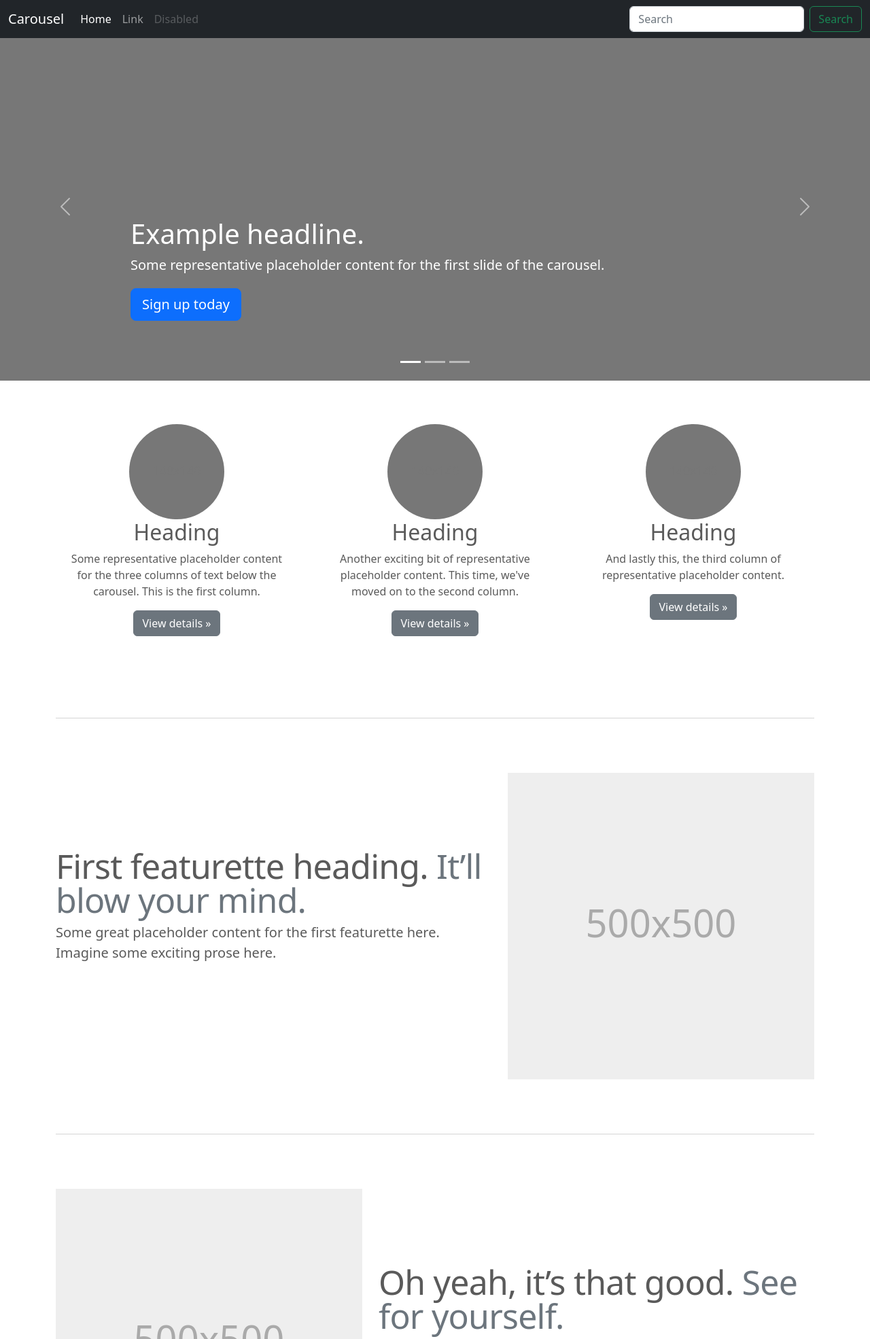
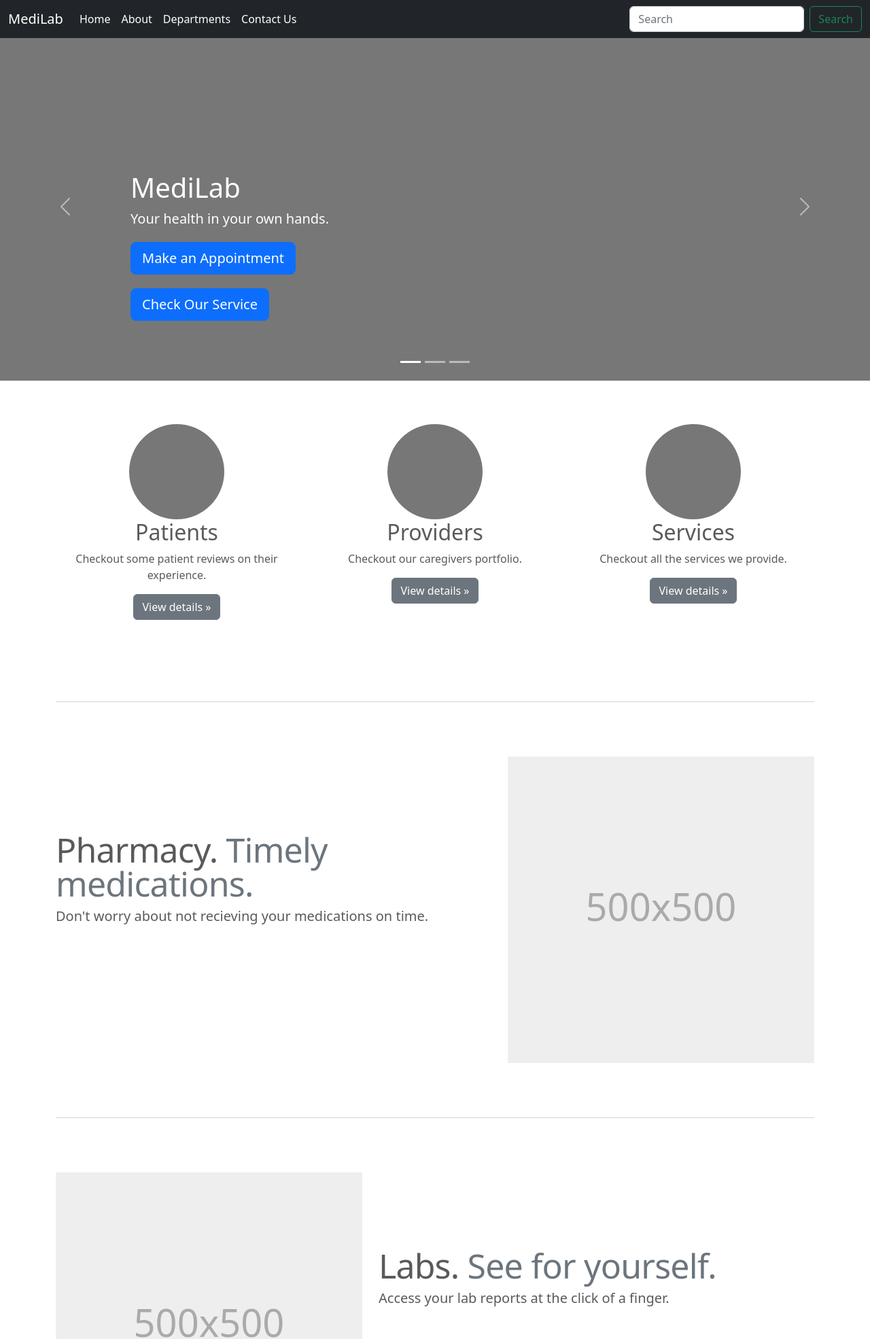
Before and after one commit to Chinchilla7/Pssp-2, a Flask app: page / in a window 1280 px wide. Shown: the top 1970 px of the page at 68% size. Run offline with Flask 2, Linux system fonts and the light colour scheme; parts of the project's set-up code (start-up, migrations or seed data) failed here and were passed over; some libraries are stand-ins or nearby versions.

Commit message:
Update index.html

```diff
--- a/templates/index.html
+++ b/templates/index.html
@@ -78,7 +78,7 @@
 <header>
   <nav class="navbar navbar-expand-md navbar-dark fixed-top bg-dark">
     <div class="container-fluid">
-      <a class="navbar-brand" href="#">Carousel</a>
+      <a class="navbar-brand" href="#">MediLab</a>
       <button class="navbar-toggler" type="button" data-bs-toggle="collapse" data-bs-target="#navbarCollapse" aria-controls="navbarCollapse" aria-expanded="false" aria-label="Toggle navigation">
         <span class="navbar-toggler-icon"></span>
       </button>
@@ -88,10 +88,13 @@
             <a class="nav-link active" aria-current="page" href="#">Home</a>
           </li>
           <li class="nav-item">
-            <a class="nav-link" href="#">Link</a>
+            <a class="nav-link active" aria-current="page" href="#">About</a>
           </li>
           <li class="nav-item">
-            <a class="nav-link disabled">Disabled</a>
+            <a class="nav-link active" aria-current="page" href="#">Departments</a>
+          </li>
+          <li class="nav-item">
+            <a class="nav-link active" aria-current="page" href="#">Contact Us</a>
           </li>
         </ul>
         <form class="d-flex" role="search">
@@ -117,9 +120,11 @@
 
         <div class="container">
           <div class="carousel-caption text-start">
-            <h1>Example headline.</h1>
-            <p>Some representative placeholder content for the first slide of the carousel.</p>
-            <p><a class="btn btn-lg btn-primary" href="#">Sign up today</a></p>
+            <h1>MediLab</h1>
+            <p>Your health in your own hands.</p>
+            <p><a class="btn btn-lg btn-primary" href="#">Make an Appointment</a></p>
+            <p><a class="btn btn-lg btn-primary" href="#">Check Our Service</a></p>
+
           </div>
         </div>
       </div>
@@ -168,22 +173,22 @@
       <div class="col-lg-4">
         <svg class="bd-placeholder-img rounded-circle" width="140" height="140" xmlns="http://www.w3.org/2000/svg" role="img" aria-label="Placeholder: 140x140" preserveAspectRatio="xMidYMid slice" focusable="false"><title>Placeholder</title><rect width="100%" height="100%" fill="#777"/><text x="50%" y="50%" fill="#777" dy=".3em">140x140</text></svg>
 
-        <h2 class="fw-normal">Heading</h2>
-        <p>Some representative placeholder content for the three columns of text below the carousel. This is the first column.</p>
+        <h2 class="fw-normal">Patients</h2>
+        <p>Checkout some patient reviews on their experience.</p>
         <p><a class="btn btn-secondary" href="#">View details &raquo;</a></p>
       </div><!-- /.col-lg-4 -->
       <div class="col-lg-4">
         <svg class="bd-placeholder-img rounded-circle" width="140" height="140" xmlns="http://www.w3.org/2000/svg" role="img" aria-label="Placeholder: 140x140" preserveAspectRatio="xMidYMid slice" focusable="false"><title>Placeholder</title><rect width="100%" height="100%" fill="#777"/><text x="50%" y="50%" fill="#777" dy=".3em">140x140</text></svg>
 
-        <h2 class="fw-normal">Heading</h2>
-        <p>Another exciting bit of representative placeholder content. This time, we've moved on to the second column.</p>
+        <h2 class="fw-normal">Providers</h2>
+        <p>Checkout our caregivers portfolio.</p>
         <p><a class="btn btn-secondary" href="#">View details &raquo;</a></p>
       </div><!-- /.col-lg-4 -->
       <div class="col-lg-4">
         <svg class="bd-placeholder-img rounded-circle" width="140" height="140" xmlns="http://www.w3.org/2000/svg" role="img" aria-label="Placeholder: 140x140" preserveAspectRatio="xMidYMid slice" focusable="false"><title>Placeholder</title><rect width="100%" height="100%" fill="#777"/><text x="50%" y="50%" fill="#777" dy=".3em">140x140</text></svg>
 
-        <h2 class="fw-normal">Heading</h2>
-        <p>And lastly this, the third column of representative placeholder content.</p>
+        <h2 class="fw-normal">Services</h2>
+        <p>Checkout all the services we provide.</p>
         <p><a class="btn btn-secondary" href="#">View details &raquo;</a></p>
       </div><!-- /.col-lg-4 -->
     </div><!-- /.row -->
@@ -195,8 +200,8 @@
 
     <div class="row featurette">
       <div class="col-md-7">
-        <h2 class="featurette-heading fw-normal lh-1">First featurette heading. <span class="text-muted">It’ll blow your mind.</span></h2>
-        <p class="lead">Some great placeholder content for the first featurette here. Imagine some exciting prose here.</p>
+        <h2 class="featurette-heading fw-normal lh-1">Pharmacy. <span class="text-muted">Timely medications.</span></h2>
+        <p class="lead">Don't worry about not recieving your medications on time.</p>
       </div>
       <div class="col-md-5">
         <svg class="bd-placeholder-img bd-placeholder-img-lg featurette-image img-fluid mx-auto" width="500" height="500" xmlns="http://www.w3.org/2000/svg" role="img" aria-label="Placeholder: 500x500" preserveAspectRatio="xMidYMid slice" focusable="false"><title>Placeholder</title><rect width="100%" height="100%" fill="#eee"/><text x="50%" y="50%" fill="#aaa" dy=".3em">500x500</text></svg>
@@ -208,8 +213,8 @@
 
     <div class="row featurette">
       <div class="col-md-7 order-md-2">
-        <h2 class="featurette-heading fw-normal lh-1">Oh yeah, it’s that good. <span class="text-muted">See for yourself.</span></h2>
-        <p class="lead">Another featurette? Of course. More placeholder content here to give you an idea of how this layout would work with some actual real-world content in place.</p>
+        <h2 class="featurette-heading fw-normal lh-1">Labs. <span class="text-muted">See for yourself.</span></h2>
+        <p class="lead">Access your lab reports at the click of a finger.</p>
       </div>
       <div class="col-md-5 order-md-1">
         <svg class="bd-placeholder-img bd-placeholder-img-lg featurette-image img-fluid mx-auto" width="500" height="500" xmlns="http://www.w3.org/2000/svg" role="img" aria-label="Placeholder: 500x500" preserveAspectRatio="xMidYMid slice" focusable="false"><title>Placeholder</title><rect width="100%" height="100%" fill="#eee"/><text x="50%" y="50%" fill="#aaa" dy=".3em">500x500</text></svg>
@@ -240,7 +245,7 @@
   <!-- FOOTER -->
   <footer class="container">
     <p class="float-end"><a href="#">Back to top</a></p>
-    <p>&copy; 2017–2022 Company, Inc. &middot; <a href="#">Privacy</a> &middot; <a href="#">Terms</a></p>
+    <p>&copy; AHI Cohort 2022. &middot; <a href="#">Privacy</a> &middot; <a href="#">Terms</a></p>
   </footer>
 </main>
 
```
